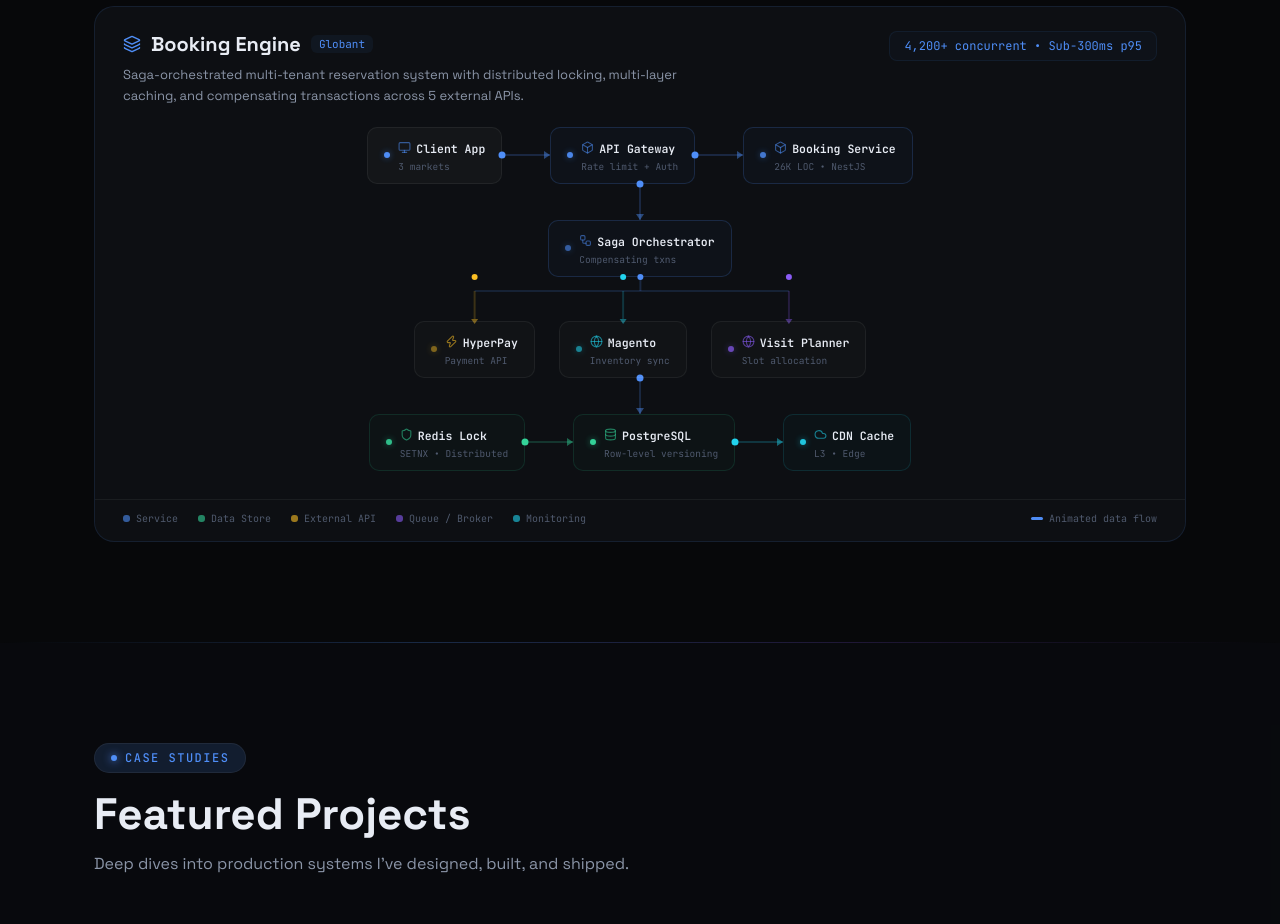
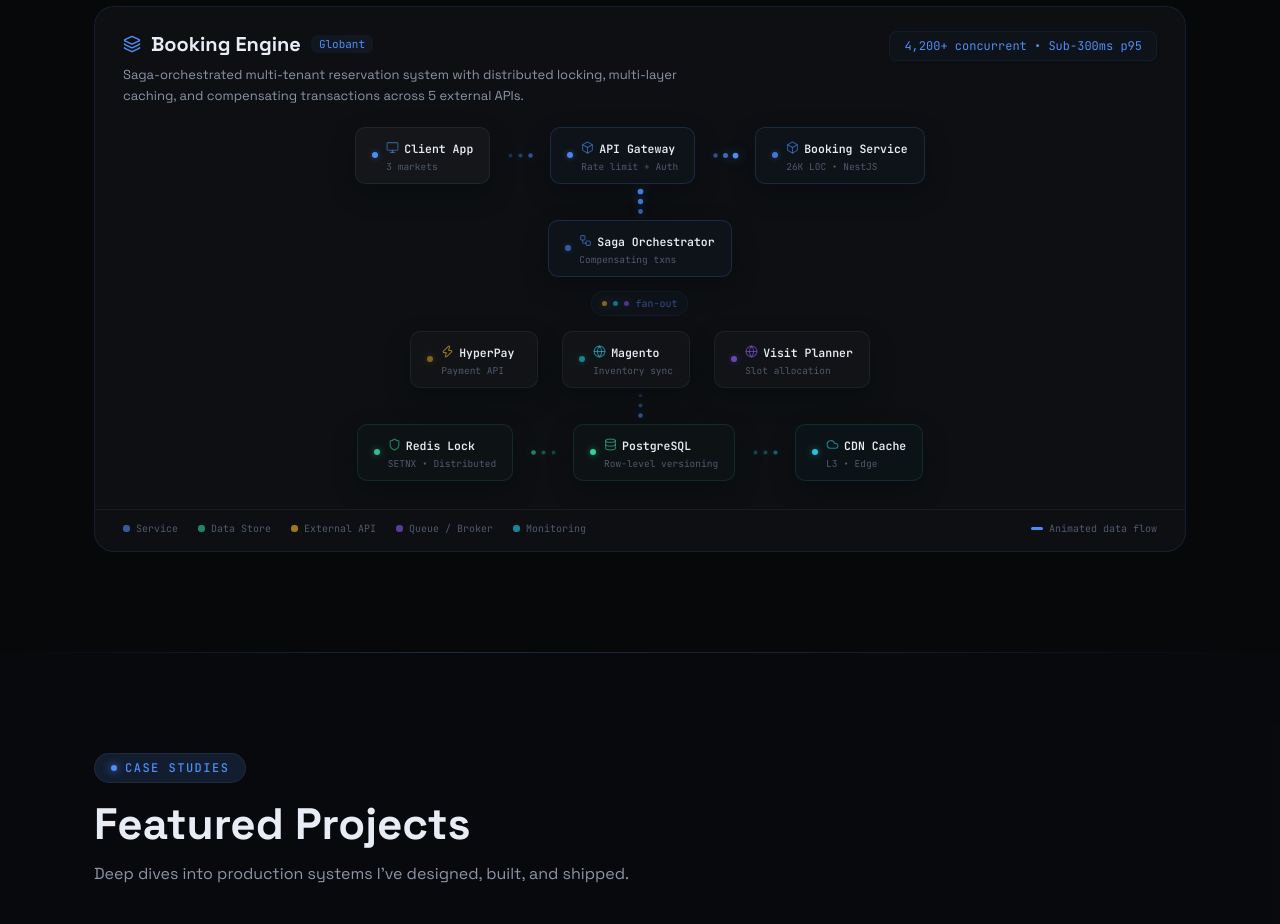
Before and after one commit to ahmedmagdyfullstack-dev/portfolio, a React (Create React App) app in the folder portfolio/: page / in a window 1280 px wide. Shown: the part 3340-4264 px from the top of the page. Built offline with nearby package versions, Linux system fonts and the light colour scheme.

Commit message:
Redesign architecture showcase flow indicators

```diff
--- a/portfolio/src/App.js
+++ b/portfolio/src/App.js
@@ -601,7 +601,21 @@ function ArchNode({ label, icon, color, type = "service", delay = 0, sub }) {
       whileInView={{ opacity: 1, scale: 1 }}
       viewport={{ once: true }}
       transition={{ delay, duration: 0.35 }}
-      style={{ padding: "10px 16px", borderRadius: 10, background: bg[type], border: `1px solid ${bdr[type]}`, display: "inline-flex", alignItems: "center", gap: 8, flexShrink: 0 }}
+      style={{
+        minWidth: 128,
+        minHeight: 36,
+        padding: "10px 16px",
+        borderRadius: 10,
+        background: bg[type],
+        border: `1px solid ${bdr[type]}`,
+        display: "inline-flex",
+        alignItems: "center",
+        gap: 8,
+        flexShrink: 0,
+        position: "relative",
+        zIndex: 2,
+        boxShadow: "0 10px 28px rgba(0,0,0,0.18)",
+      }}
     >
       <motion.div animate={{ opacity: [0.4, 1, 0.4] }} transition={{ duration: 2, repeat: Infinity, delay: delay * 2 }} style={{ width: 6, height: 6, borderRadius: "50%", background: color, boxShadow: `0 0 6px ${color}80`, flexShrink: 0 }} />
       <div style={{ display: "flex", flexDirection: "column", gap: 1 }}>
@@ -615,123 +629,82 @@ function ArchNode({ label, icon, color, type = "service", delay = 0, sub }) {
   );
 }
 
-// Horizontal SVG arrow
+// Floating horizontal data packet
 function HArrow({ color, w = 48, delay = 0 }) {
   return (
-    <svg width={w} height="20" style={{ flexShrink: 0, display: "block", overflow: "visible" }}>
-      <line x1="0" y1="10" x2={w} y2="10" stroke={color} strokeOpacity="0.2" strokeWidth="2" />
-      <polygon points={`${w},10 ${w-6},6 ${w-6},14`} fill={color} opacity="0.45" />
-      <circle r="3.5" cy="10" fill={color}>
-        <animate attributeName="cx" from="0" to={w} dur="1.5s" begin={`${delay}s`} repeatCount="indefinite" />
-        <animate attributeName="opacity" values="0;1;1;0" dur="1.5s" begin={`${delay}s`} repeatCount="indefinite" />
-      </circle>
-    </svg>
+    <motion.div
+      aria-hidden="true"
+      style={{ width: w, height: 24, flexShrink: 0, display: "flex", alignItems: "center", justifyContent: "center", gap: 5 }}
+    >
+      {[0, 1, 2].map(i => (
+        <motion.span
+          key={i}
+          animate={{ opacity: [0.25, 1, 0.25], scale: [0.75, 1.15, 0.75] }}
+          transition={{ duration: 1.4, repeat: Infinity, delay: delay + i * 0.16 }}
+          style={{ width: 5, height: 5, borderRadius: "50%", background: color, boxShadow: `0 0 10px ${color}80` }}
+        />
+      ))}
+    </motion.div>
   );
 }
 
-// Vertical SVG arrow
+// Floating vertical data packet
 function VArrow({ color, h = 36, delay = 0 }) {
   return (
-    <svg width="20" height={h} style={{ flexShrink: 0, display: "block", overflow: "visible" }}>
-      <line x1="10" y1="0" x2="10" y2={h} stroke={color} strokeOpacity="0.2" strokeWidth="2" />
-      <polygon points={`10,${h} 6,${h-6} 14,${h-6}`} fill={color} opacity="0.45" />
-      <circle r="3.5" cx="10" fill={color}>
-        <animate attributeName="cy" from="0" to={h} dur="1s" begin={`${delay}s`} repeatCount="indefinite" />
-        <animate attributeName="opacity" values="0;1;1;0" dur="1s" begin={`${delay}s`} repeatCount="indefinite" />
-      </circle>
-    </svg>
+    <motion.div
+      aria-hidden="true"
+      style={{ width: 20, height: h, flexShrink: 0, display: "flex", flexDirection: "column", alignItems: "center", justifyContent: "center", gap: 5 }}
+    >
+      {[0, 1, 2].map(i => (
+        <motion.span
+          key={i}
+          animate={{ opacity: [0.2, 1, 0.2], scale: [0.7, 1.15, 0.7] }}
+          transition={{ duration: 1.2, repeat: Infinity, delay: delay + i * 0.14 }}
+          style={{ width: 5, height: 5, borderRadius: "50%", background: color, boxShadow: `0 0 10px ${color}80` }}
+        />
+      ))}
+    </motion.div>
   );
 }
 
 // Row & Column helpers
-function FlowRow({ children, gap = 0 }) {
+function FlowRow({ children, gap = 6 }) {
   return <div style={{ display: "flex", alignItems: "center", justifyContent: "center", gap }}>{children}</div>;
 }
 function FlowCol({ children }) {
   return <div style={{ display: "flex", flexDirection: "column", alignItems: "center" }}>{children}</div>;
 }
 
-// FanOut: measures actual child positions with refs, then draws SVG fork overlay
+// FanOut: separates tiers with a floating packet chip instead of attached connector lines
 function FanOut({ items, color, delay = 0, gap = 24 }) {
-  const containerRef = useRef(null);
-  const childRefs = useRef([]);
-  const [lines, setLines] = useState(null);
-
-  useEffect(() => {
-    const measure = () => {
-      if (!containerRef.current) return;
-      const containerRect = containerRef.current.getBoundingClientRect();
-      const positions = childRefs.current.map(el => {
-        if (!el) return null;
-        const r = el.getBoundingClientRect();
-        return { cx: r.left + r.width / 2 - containerRect.left, top: r.top - containerRect.top };
-      }).filter(Boolean);
-      if (positions.length === items.length) {
-        setLines({
-          containerW: containerRect.width,
-          parentCx: containerRect.width / 2,
-          children: positions,
-        });
-      }
-    };
-    // measure after a short delay to let layout settle
-    const t = setTimeout(measure, 80);
-    window.addEventListener("resize", measure);
-    return () => { clearTimeout(t); window.removeEventListener("resize", measure); };
-  }, [items.length]);
-
-  const forkH = 44;
-  const stemEnd = 14;
-  const barY = stemEnd;
-  const branchEnd = forkH - 2;
-
   return (
-    <div ref={containerRef} style={{ display: "flex", flexDirection: "column", alignItems: "center", position: "relative" }}>
-      {/* SVG fork connector — absolute overlay matching container width */}
-      {lines && (
-        <svg
-          width={lines.containerW}
-          height={forkH}
-          viewBox={`0 0 ${lines.containerW} ${forkH}`}
-          style={{ display: "block", overflow: "visible" }}
+    <div style={{ display: "flex", flexDirection: "column", alignItems: "center", position: "relative" }}>
+      <div style={{ height: 54, display: "flex", alignItems: "center", justifyContent: "center" }}>
+        <motion.div
+          animate={{ opacity: [0.5, 1, 0.5] }}
+          transition={{ duration: 1.6, repeat: Infinity, delay }}
+          style={{
+            display: "flex",
+            alignItems: "center",
+            gap: 6,
+            padding: "5px 10px",
+            borderRadius: 999,
+            background: color + "10",
+            border: `1px solid ${color}22`,
+            color,
+            fontSize: 10,
+            fontFamily: fontMono,
+          }}
         >
-          {/* Stem down from parent center */}
-          <line x1={lines.parentCx} y1="0" x2={lines.parentCx} y2={barY} stroke={color} strokeOpacity="0.2" strokeWidth="2" />
-          {/* Horizontal bar */}
-          <line
-            x1={lines.children[0].cx}
-            y1={barY}
-            x2={lines.children[lines.children.length - 1].cx}
-            y2={barY}
-            stroke={color} strokeOpacity="0.15" strokeWidth="2"
-          />
-          {/* Branch to each child */}
-          {lines.children.map((child, i) => {
-            const cc = items[i].color || color;
-            return (
-              <g key={i}>
-                <line x1={child.cx} y1={barY} x2={child.cx} y2={branchEnd} stroke={cc} strokeOpacity="0.2" strokeWidth="2" />
-                <polygon points={`${child.cx},${branchEnd + 5} ${child.cx - 3.5},${branchEnd} ${child.cx + 3.5},${branchEnd}`} fill={cc} opacity="0.45" />
-                <circle r="3" cx={child.cx} fill={cc}>
-                  <animate attributeName="cy" from={barY} to={branchEnd + 3} dur="0.9s" begin={`${delay + i * 0.2}s`} repeatCount="indefinite" />
-                  <animate attributeName="opacity" values="0;1;1;0" dur="0.9s" begin={`${delay + i * 0.2}s`} repeatCount="indefinite" />
-                </circle>
-              </g>
-            );
-          })}
-          {/* Stem pulse */}
-          <circle r="3" cx={lines.parentCx} fill={color}>
-            <animate attributeName="cy" from="0" to={barY} dur="0.5s" begin={`${delay}s`} repeatCount="indefinite" />
-            <animate attributeName="opacity" values="0;1;1;0" dur="0.5s" begin={`${delay}s`} repeatCount="indefinite" />
-          </circle>
-        </svg>
-      )}
-      {/* Spacer when no lines yet */}
-      {!lines && <div style={{ height: forkH }} />}
-      {/* Child nodes */}
-      <div style={{ display: "flex", justifyContent: "center", gap, flexWrap: "nowrap" }}>
+          {[0, 1, 2].map(i => (
+            <span key={i} style={{ width: 5, height: 5, borderRadius: "50%", background: items[i]?.color || color, boxShadow: `0 0 8px ${(items[i]?.color || color)}80` }} />
+          ))}
+          fan-out
+        </motion.div>
+      </div>
+      <div style={{ display: "flex", justifyContent: "center", gap, flexWrap: "nowrap", position: "relative", zIndex: 2 }}>
         {items.map((item, i) => (
-          <div key={i} ref={el => childRefs.current[i] = el} style={{ display: "flex", justifyContent: "center" }}>
+          <div key={i} style={{ display: "flex", justifyContent: "center" }}>
             <ArchNode {...item} />
           </div>
         ))}
```
